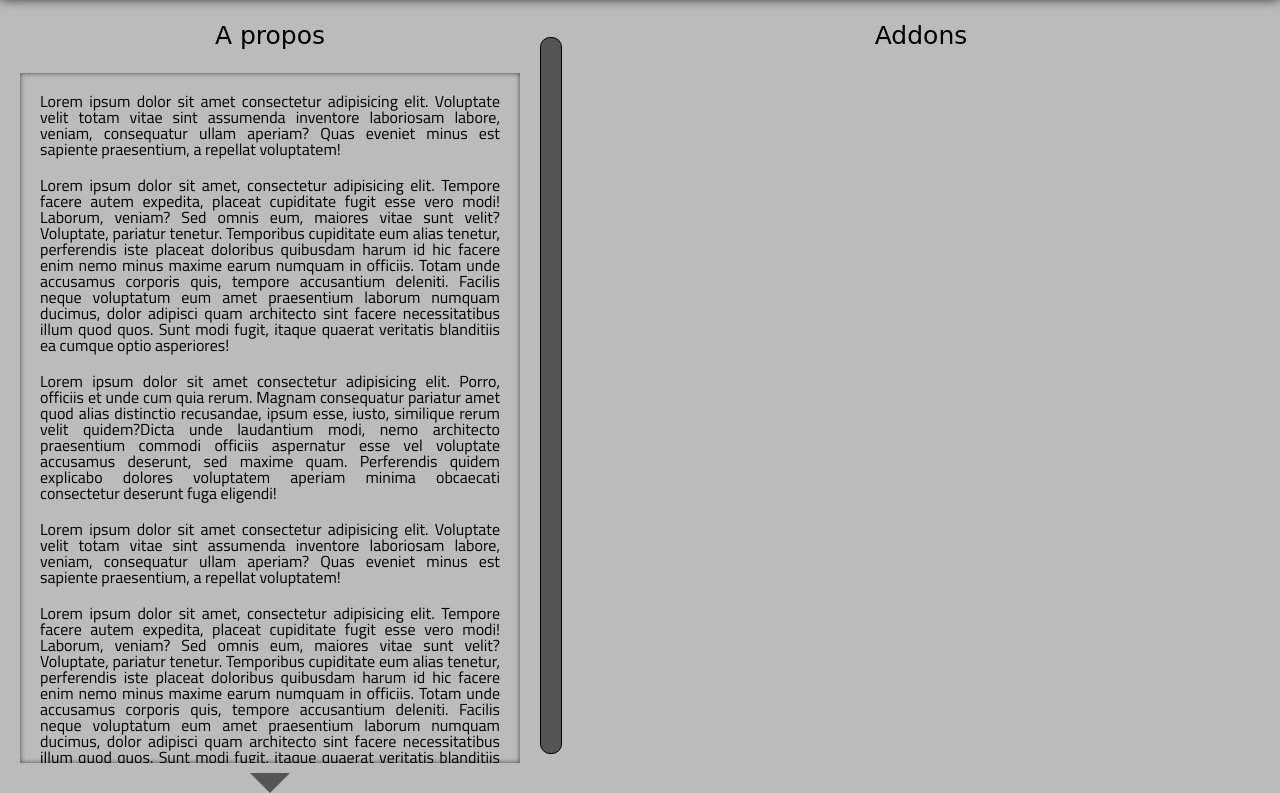
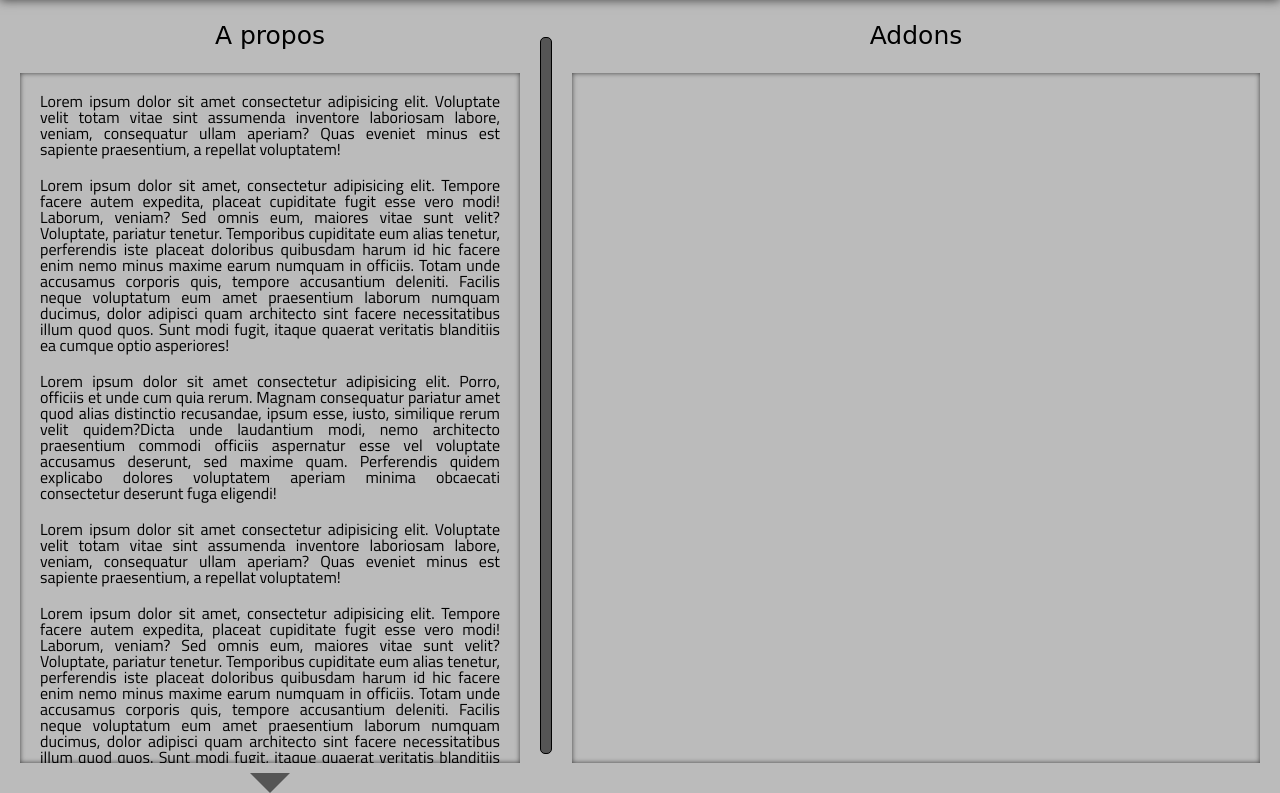
Before and after one commit to SlimIO/ihm, a website: page views/index.html in a window 1280 px wide. Shown: the part 133-926 px from the top of the page. Drawn offline with Linux system fonts and the light colour scheme; a web font is replaced by a local one.

Commit message:
chore: HTLM - add addon block

```diff
--- a/public/css/style.css
+++ b/public/css/style.css
@@ -1,4 +1,5 @@
-html, body {
+html,
+body {
     height: 100%;
 }
 
@@ -65,9 +66,9 @@ div#apropos {
 }
 
 div#hr {
-    width: 20px;
+    width: 10px;
     height: 90%;
-    border-radius: 10px;
+    border-radius: 5px;
     background-color: #555;
     border: 1px solid black;
     align-self: center;
@@ -97,6 +98,10 @@ div#img-slim {
     margin-right: 15px;
 }
 
+div#addons-list {
+    margin: 0 20px 0 20px;
+}
+
 div#menu {
     display: flex;
     justify-content: flex-start;
@@ -119,17 +124,17 @@ div.btn {
     transition: 0.3s background linear;
 }
 
-div.btn > div img {
+div.btn>div img {
     width: 60px;
 }
 
-div.btn > p {
+div.btn>p {
     color: black;
     font-size: 12px;
     transition: 0.3s color linear;
 }
 
-div#menu a:hover > div.btn {
+div#menu a:hover>div.btn {
     box-shadow: 0 0 10px #404040;
     background-color: #bbb;
     border-color: #707070;
--- a/views/index.html
+++ b/views/index.html
@@ -40,6 +40,7 @@
         <div id="apropos">
             <h1 class="title">A propos</h1>
             <div class="block">
+                <article id="content-apropos">
                     <p>Lorem ipsum dolor sit amet consectetur adipisicing elit. Voluptate velit totam vitae sint assumenda inventore laboriosam labore, veniam, consequatur ullam aperiam? Quas eveniet minus est sapiente praesentium, a repellat voluptatem!</p>
                     <p>Lorem ipsum dolor sit amet, consectetur adipisicing elit. Tempore facere autem expedita, placeat cupiditate fugit esse vero modi! Laborum, veniam? Sed omnis eum, maiores vitae sunt velit? Voluptate, pariatur tenetur.
                     Temporibus cupiditate eum alias tenetur, perferendis iste placeat doloribus quibusdam harum id hic facere enim nemo minus maxime earum numquam in officiis. Totam unde accusamus corporis quis, tempore accusantium deleniti.
@@ -50,13 +51,14 @@
                     Temporibus cupiditate eum alias tenetur, perferendis iste placeat doloribus quibusdam harum id hic facere enim nemo minus maxime earum numquam in officiis. Totam unde accusamus corporis quis, tempore accusantium deleniti.
                     Facilis neque voluptatum eum amet praesentium laborum numquam ducimus, dolor adipisci quam architecto sint facere necessitatibus illum quod quos. Sunt modi fugit, itaque quaerat veritatis blanditiis ea cumque optio asperiores!</p>
                     <p>Lorem ipsum dolor sit amet consectetur adipisicing elit. Porro, officiis et unde cum quia rerum. Magnam consequatur pariatur amet quod alias distinctio recusandae, ipsum esse, iusto, similique rerum velit quidem?Dicta unde laudantium modi, nemo architecto praesentium commodi officiis aspernatur esse vel voluptate accusamus deserunt, sed maxime quam. Perferendis quidem explicabo dolores voluptatem aperiam minima obcaecati consectetur deserunt fuga eligendi!</p>
+                </article>
             </div>
             <div id="arrow"></div>
         </div>
         <div id="hr"></div>
         <div id="addons-list">
             <h1 class="title">Addons</h1>
-            <div id="list">
+            <div class="block">
 
             </div>
         </div>
```
Lines whose indentation alone changed are shown as unchanged.
